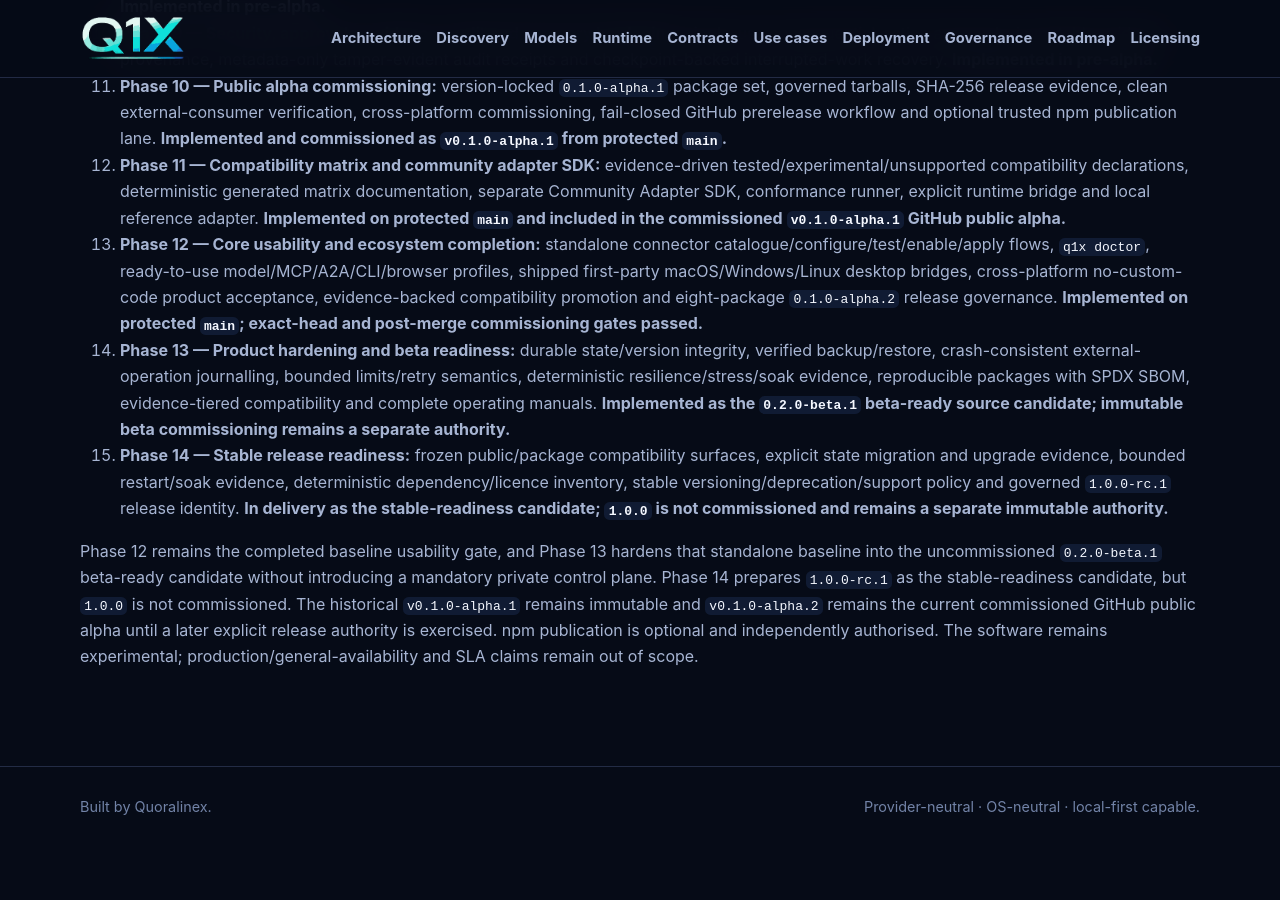
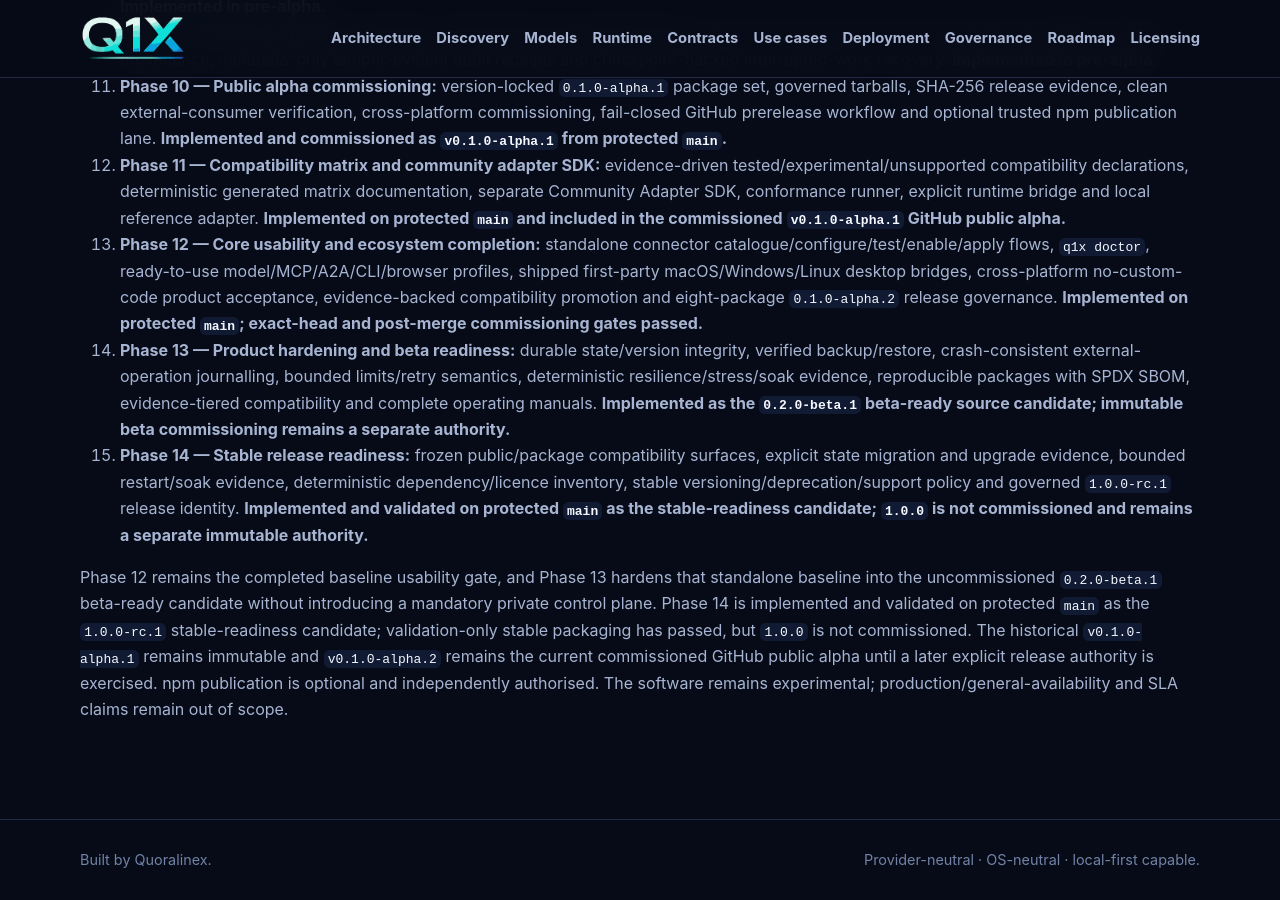
Before and after one commit to Quoralinex/q1x-community-orchestrator, a Jekyll site: the page built from docs/roadmap.md, in a window 1280 px wide and 900 px high, scrolled down 748 px. Built offline with Jekyll 4.4.1, drawn with Linux system fonts in a browser that asks for light colours; our own code applies the rules of GitHub Pages for plain Markdown files; before the commit the page ends 1595 px from its top, so only the background shows below that.

Commit message:
Docs: record Phase 14 stable-readiness completion

```diff
--- a/docs/roadmap.md
+++ b/docs/roadmap.md
@@ -14,6 +14,6 @@
 12. **Phase 11 — Compatibility matrix and community adapter SDK:** evidence-driven tested/experimental/unsupported compatibility declarations, deterministic generated matrix documentation, separate Community Adapter SDK, conformance runner, explicit runtime bridge and local reference adapter. **Implemented on protected `main` and included in the commissioned `v0.1.0-alpha.1` GitHub public alpha.**
 13. **Phase 12 — Core usability and ecosystem completion:** standalone connector catalogue/configure/test/enable/apply flows, `q1x doctor`, ready-to-use model/MCP/A2A/CLI/browser profiles, shipped first-party macOS/Windows/Linux desktop bridges, cross-platform no-custom-code product acceptance, evidence-backed compatibility promotion and eight-package `0.1.0-alpha.2` release governance. **Implemented on protected `main`; exact-head and post-merge commissioning gates passed.**
 14. **Phase 13 — Product hardening and beta readiness:** durable state/version integrity, verified backup/restore, crash-consistent external-operation journalling, bounded limits/retry semantics, deterministic resilience/stress/soak evidence, reproducible packages with SPDX SBOM, evidence-tiered compatibility and complete operating manuals. **Implemented as the `0.2.0-beta.1` beta-ready source candidate; immutable beta commissioning remains a separate authority.**
-15. **Phase 14 — Stable release readiness:** frozen public/package compatibility surfaces, explicit state migration and upgrade evidence, bounded restart/soak evidence, deterministic dependency/licence inventory, stable versioning/deprecation/support policy and governed `1.0.0-rc.1` release identity. **In delivery as the stable-readiness candidate; `1.0.0` is not commissioned and remains a separate immutable authority.**
+15. **Phase 14 — Stable release readiness:** frozen public/package compatibility surfaces, explicit state migration and upgrade evidence, bounded restart/soak evidence, deterministic dependency/licence inventory, stable versioning/deprecation/support policy and governed `1.0.0-rc.1` release identity. **Implemented and validated on protected `main` as the stable-readiness candidate; `1.0.0` is not commissioned and remains a separate immutable authority.**
 
-Phase 12 remains the completed baseline usability gate, and Phase 13 hardens that standalone baseline into the uncommissioned `0.2.0-beta.1` beta-ready candidate without introducing a mandatory private control plane. Phase 14 prepares `1.0.0-rc.1` as the stable-readiness candidate, but `1.0.0` is not commissioned. The historical `v0.1.0-alpha.1` remains immutable and `v0.1.0-alpha.2` remains the current commissioned GitHub public alpha until a later explicit release authority is exercised. npm publication is optional and independently authorised. The software remains experimental; production/general-availability and SLA claims remain out of scope.
+Phase 12 remains the completed baseline usability gate, and Phase 13 hardens that standalone baseline into the uncommissioned `0.2.0-beta.1` beta-ready candidate without introducing a mandatory private control plane. Phase 14 is implemented and validated on protected `main` as the `1.0.0-rc.1` stable-readiness candidate; validation-only stable packaging has passed, but `1.0.0` is not commissioned. The historical `v0.1.0-alpha.1` remains immutable and `v0.1.0-alpha.2` remains the current commissioned GitHub public alpha until a later explicit release authority is exercised. npm publication is optional and independently authorised. The software remains experimental; production/general-availability and SLA claims remain out of scope.
```
Also changed, not shown: docs/index.md (+1 -1 lines), docs/known-limitations.md (+1 -1 lines), docs/stable-release.md (+1 -1 lines), tests/phase14-docs.test.mjs (+16 -0 lines), README.md.
